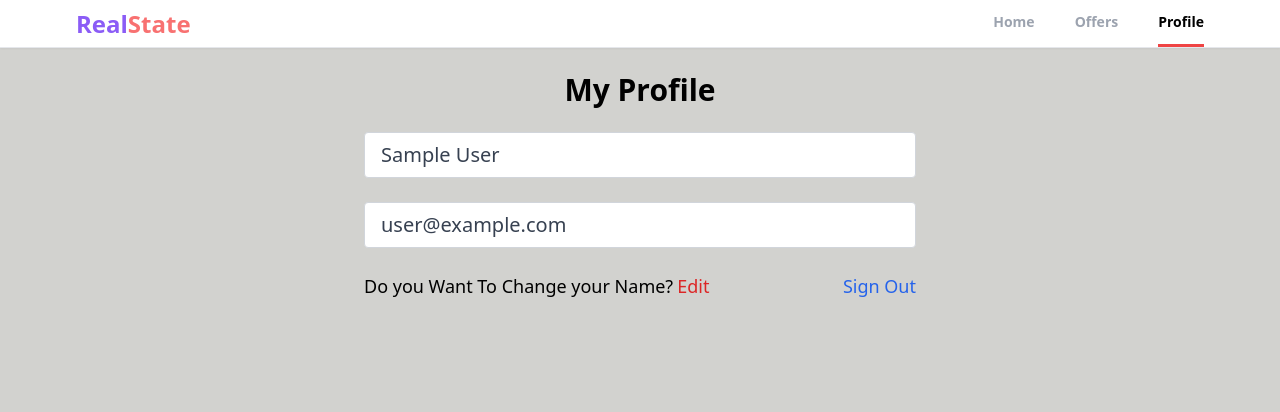
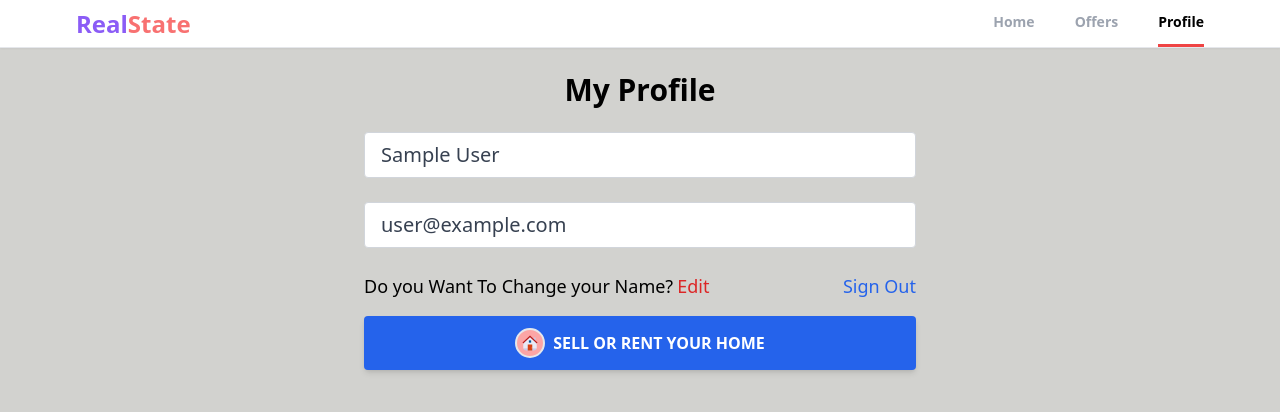
Before and after one commit to Minhajulislam0/Real_State, a React (Create React App) app: page /profile in a window 1280 px wide. Shown: the top 412 px of the page. Built offline with nearby package versions, Linux system fonts and the light colour scheme; no server answers; sample sign-in values are in the browser's storage.

Commit message:
listing Button

```diff
--- a/src/pages/Profile.js
+++ b/src/pages/Profile.js
@@ -4,6 +4,8 @@ import { useNavigate } from "react-router";
 import { toast } from "react-toastify";
 import { db } from "../FireBase";
 import { doc, updateDoc } from "firebase/firestore";
+import { FcHome } from "react-icons/fc";
+import { Link } from "react-router-dom";
 
 export default function Profile() {
   const auth = getAuth();
@@ -98,6 +100,15 @@ export default function Profile() {
               </p>
             </div>
           </form>
+          <button
+            type="submit"
+            className=" w-full bg-blue-600 hover:bg-blue-800 text-white py-3 mt-4 rounded font-semibold uppercase transition duration-150 ease-in-out shadow-md active:bg-blue-800 "
+          >
+            <Link to="/listing" className="flex justify-center items-center">
+              <FcHome className="text-3xl bg-red-300 rounded-full mr-2 p-1 border-2" />
+              Sell or rent your home
+            </Link>
+          </button>
         </div>
       </section>
     </>
```
